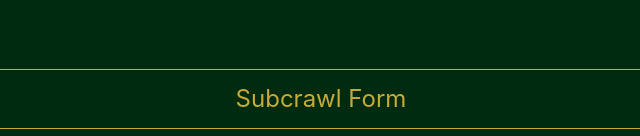
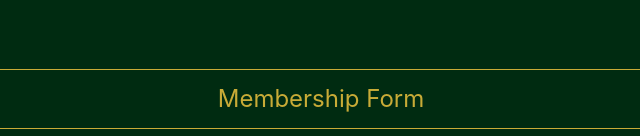
Before and after one commit to guinis/guinis.github.io, a plain HTML site: page index.html in a window 1280 px wide. Shown: the part 811-947 px from the top of the page, 319-959 px from the left. Drawn offline with nearby package versions, Linux system fonts and the light colour scheme.

Commit message:
Remove subcrawl link

```diff
--- a/index.html
+++ b/index.html
@@ -91,10 +91,10 @@
         </div>
     </section>
     <section class="section">
-        <div class="container is-fluid">
-            <a class="button is-large is-fullwidth is-outlined is-link" href="https://forms.gle/Tan75h2AXTtfHuYk7"
-                target="_blank">Subcrawl Form</a>
-        </div>
+        <!-- <div class="container is-fluid">
+            <a class="button is-large is-fullwidth is-outlined is-link" href="..."
+                target="_blank">Future button</a>
+        </div> -->
         <div class="container is-fluid">
             <a class="button is-large is-fullwidth is-outlined is-link" href="https://forms.gle/uKVg1d4UTozyuYbU9"
                 target="_blank">Membership Form</a>
```
